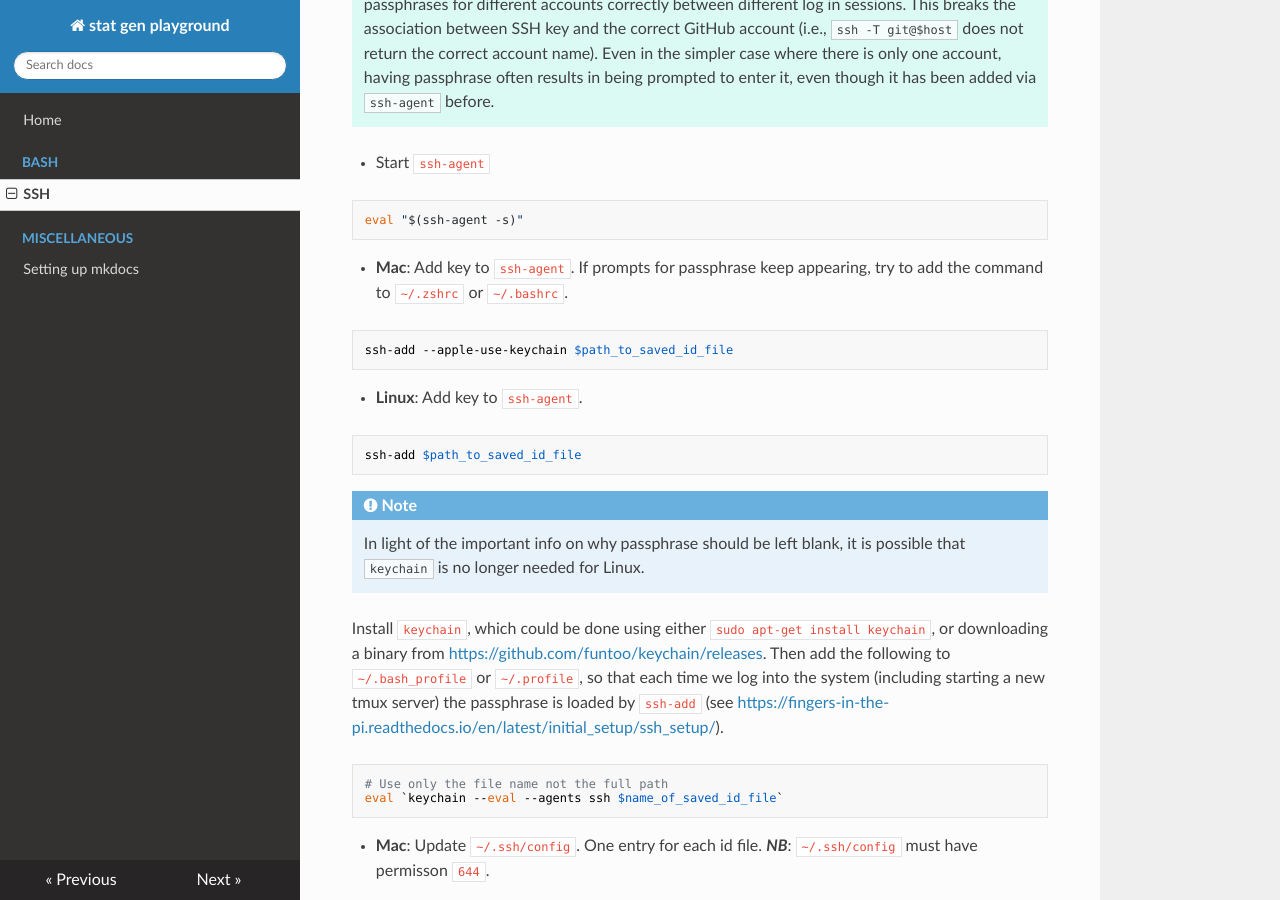
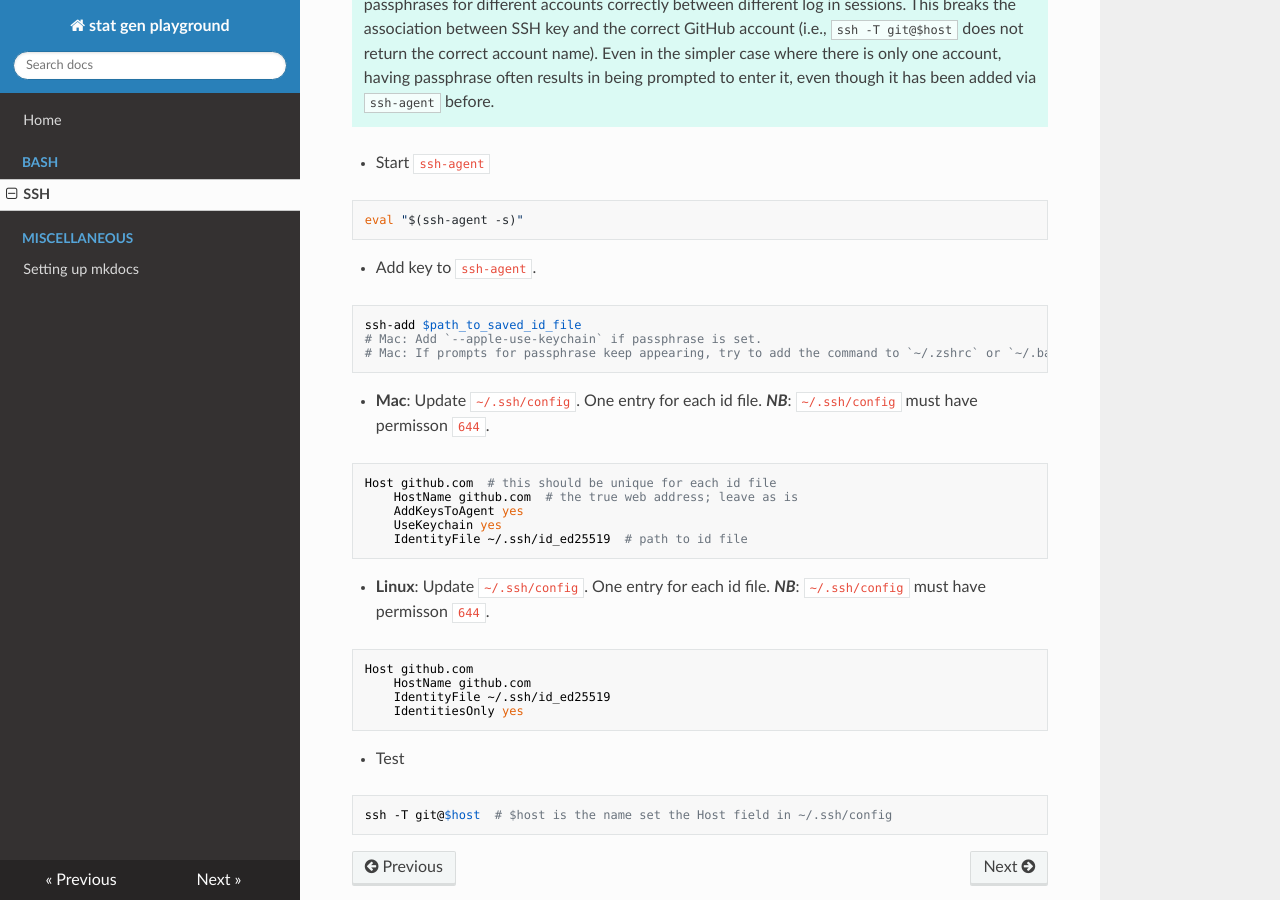
Before and after one commit to drkaizeng/statistics_and_engineering_lab, an MkDocs documentation site: the page built from docs/bash/ssh.md, in a window 1280 px wide and 900 px high, scrolled down 526 px. Built offline with MkDocs 1.6.1, drawn with Linux system fonts in a browser that asks for light colours; nearby versions of some CDN libraries.

Commit message:
Removed reference to keychain

````diff
--- a/docs/bash/ssh.md
+++ b/docs/bash/ssh.md
@@ -14,23 +14,11 @@ ssh-keygen -t ed25519 -C "$an_informative_comment_for_identifying the key"
 eval "$(ssh-agent -s)"
 ```
 
-- **Mac**: Add key to `ssh-agent`. If prompts for passphrase keep appearing, try to add the command to `~/.zshrc` or `~/.bashrc`.
-```bash
-ssh-add --apple-use-keychain $path_to_saved_id_file
-```
-
-- **Linux**: Add key to `ssh-agent`.
+- Add key to `ssh-agent`.
 ```bash
 ssh-add $path_to_saved_id_file
-```
-
-!!! note
-    In light of the important info on why passphrase should be left blank, it is possible that `keychain` is no longer needed for Linux.
-
-Install `keychain`, which could be done using either `sudo apt-get install keychain`, or downloading a binary from <https://github.com/funtoo/keychain/releases>. Then add the following to `~/.bash_profile` or `~/.profile`, so that each time we log into the system (including starting a new tmux server) the passphrase is loaded by `ssh-add` (see <https://fingers-in-the-pi.readthedocs.io/en/latest/initial_setup/ssh_setup/>).
-```bash
-# Use only the file name not the full path
-eval `keychain --eval --agents ssh $name_of_saved_id_file`
+# Mac: Add `--apple-use-keychain` if passphrase is set.
+# Mac: If prompts for passphrase keep appearing, try to add the command to `~/.zshrc` or `~/.bashrc`.
 ```
 
 - **Mac**: Update `~/.ssh/config`. One entry for each id file. ***NB***: `~/.ssh/config` must have permisson `644`.
````
